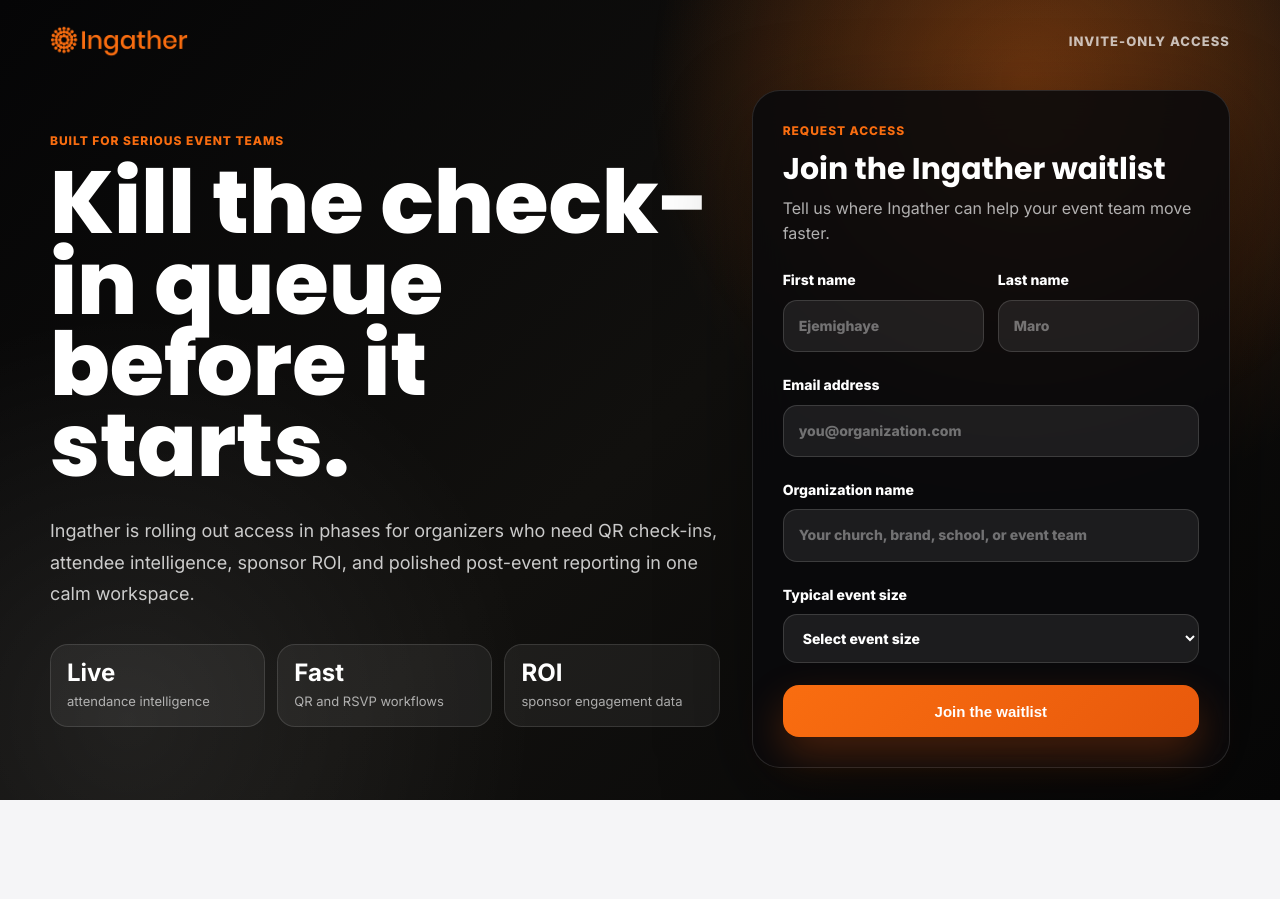
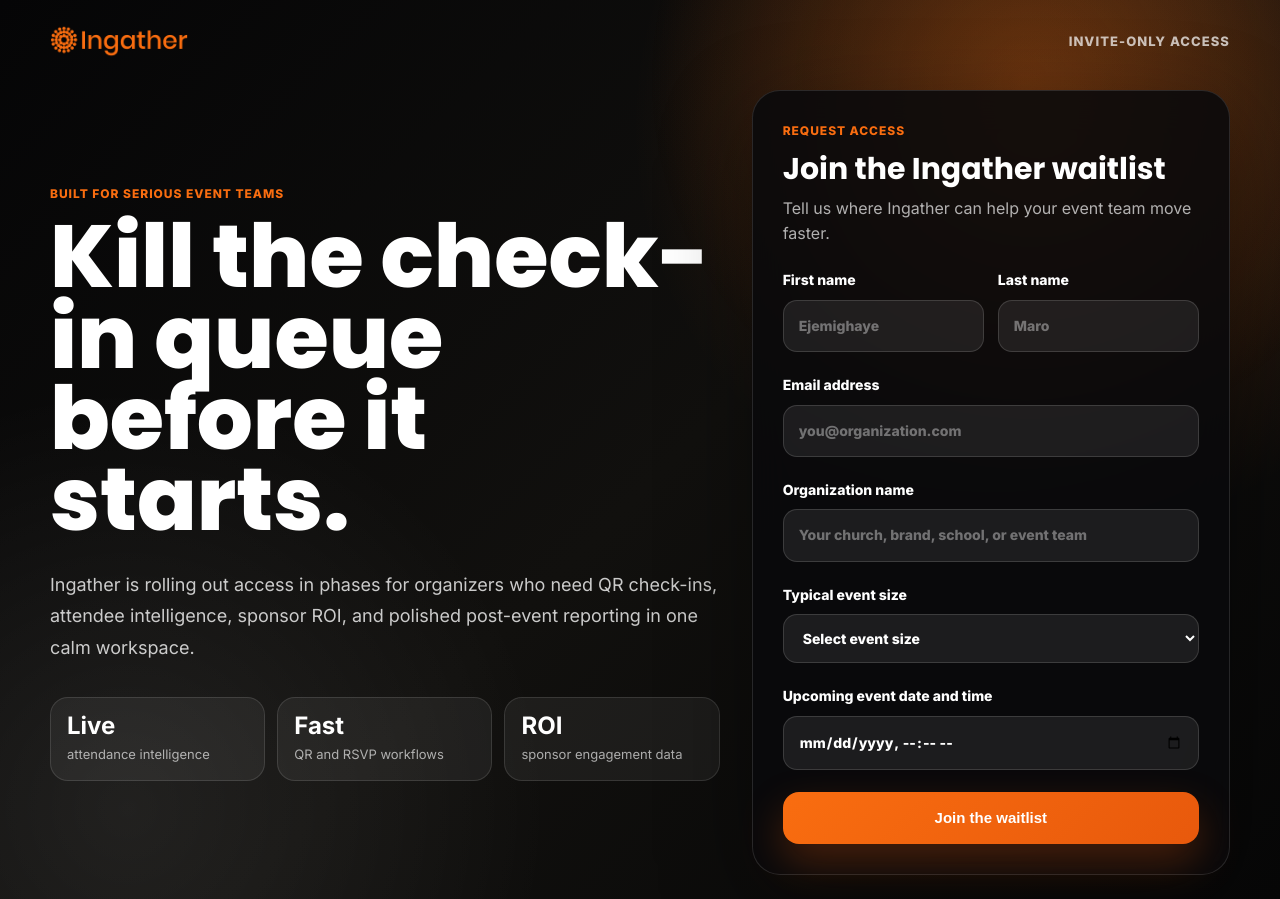
Before and after one commit to ejemas/ingather-frontend, a React (Create React App) app: page /waitlist in a window 1280 px wide. Before the commit the page ends 800 px from the top, so only its background shows below. Built offline with nearby package versions, Linux system fonts and the light colour scheme.

Commit message:
Updated project

```diff
--- a/src/pages/AdminWaitlistPage.js
+++ b/src/pages/AdminWaitlistPage.js
@@ -200,6 +200,7 @@
                 <th>Lead</th>
                 <th>Organization</th>
                 <th>Event size</th>
+                <th>Upcoming event</th>
                 <th>Status</th>
                 <th>Joined</th>
                 <th>Invite expires</th>
@@ -215,6 +216,7 @@
                   </td>
                   <td>{lead.organizationName || '-'}</td>
                   <td>{lead.eventSize}</td>
+                  <td>{formatDate(lead.upcomingEventAt)}</td>
                   <td><span className={`admin-waitlist-status ${lead.status}`}>{lead.status}</span></td>
                   <td>{formatDate(lead.createdAt)}</td>
                   <td>{formatDate(lead.inviteExpiresAt)}</td>
@@ -255,7 +257,7 @@
               ))}
               {!filteredLeads.length && (
                 <tr>
-                  <td colSpan="7" className="admin-waitlist-empty">
+                  <td colSpan="8" className="admin-waitlist-empty">
                     {loading ? 'Loading waitlist leads...' : 'No leads found for this filter.'}
                   </td>
                 </tr>
--- a/src/pages/WaitlistPage.js
+++ b/src/pages/WaitlistPage.js
@@ -17,6 +17,7 @@
   email: '',
   organizationName: '',
   eventSize: '',
+  upcomingEventAt: '',
   website: ''
 };
 
@@ -50,6 +51,11 @@
       nextErrors.email = 'Enter a valid email address';
     }
     if (!formData.eventSize) nextErrors.eventSize = 'Choose your typical event size';
+    if (!formData.upcomingEventAt) {
+      nextErrors.upcomingEventAt = 'Choose your upcoming event date and time';
+    } else if (Number.isNaN(new Date(formData.upcomingEventAt).getTime())) {
+      nextErrors.upcomingEventAt = 'Enter a valid event date and time';
+    }
 
     return nextErrors;
   };
@@ -73,7 +79,8 @@
         firstName: formData.firstName.trim(),
         lastName: formData.lastName.trim(),
         email: formData.email.trim().toLowerCase(),
-        organizationName: formData.organizationName.trim()
+        organizationName: formData.organizationName.trim(),
+        upcomingEventAt: new Date(formData.upcomingEventAt).toISOString()
       });
       setSubmittedEmail(formData.email.trim().toLowerCase());
       setFormData(initialForm);
@@ -204,6 +211,17 @@
                   {errors.eventSize && <small>{errors.eventSize}</small>}
                 </label>
 
+                <label>
+                  <span>Upcoming event date and time</span>
+                  <input
+                    type="datetime-local"
+                    name="upcomingEventAt"
+                    value={formData.upcomingEventAt}
+                    onChange={handleChange}
+                  />
+                  {errors.upcomingEventAt && <small>{errors.upcomingEventAt}</small>}
+                </label>
+
                 <label className="waitlist-honeypot" aria-hidden="true">
                   <span>Website</span>
                   <input
--- a/src/styles/AdminWaitlist.css
+++ b/src/styles/AdminWaitlist.css
@@ -180,7 +180,7 @@
 .admin-waitlist-table {
   width: 100%;
   border-collapse: collapse;
-  min-width: 960px;
+  min-width: 1060px;
 }
 
 .admin-waitlist-table th,
```
